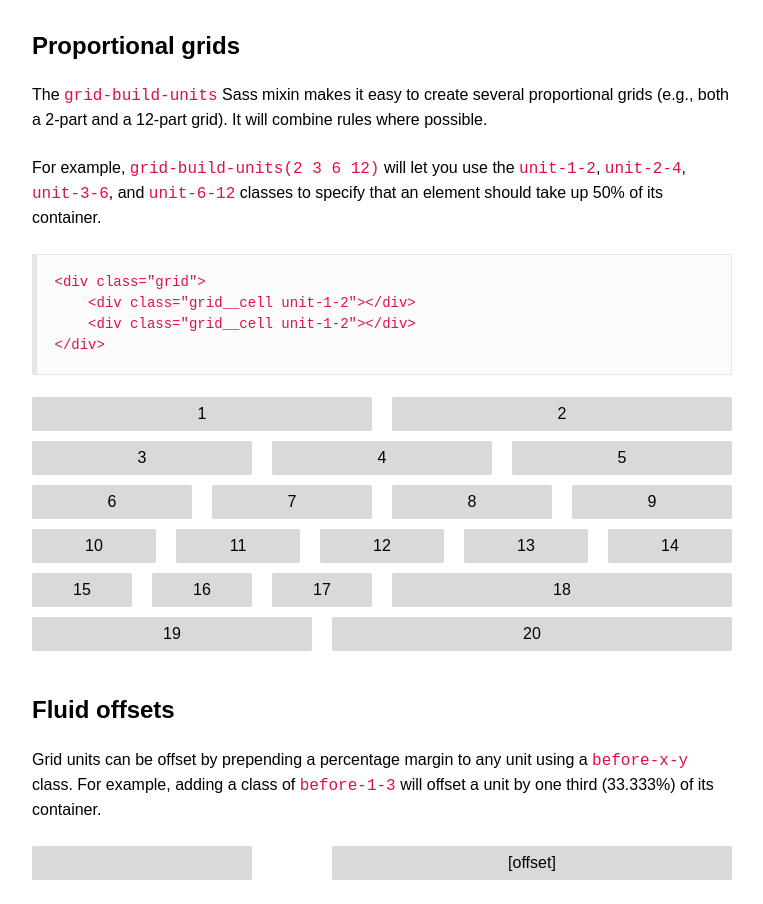
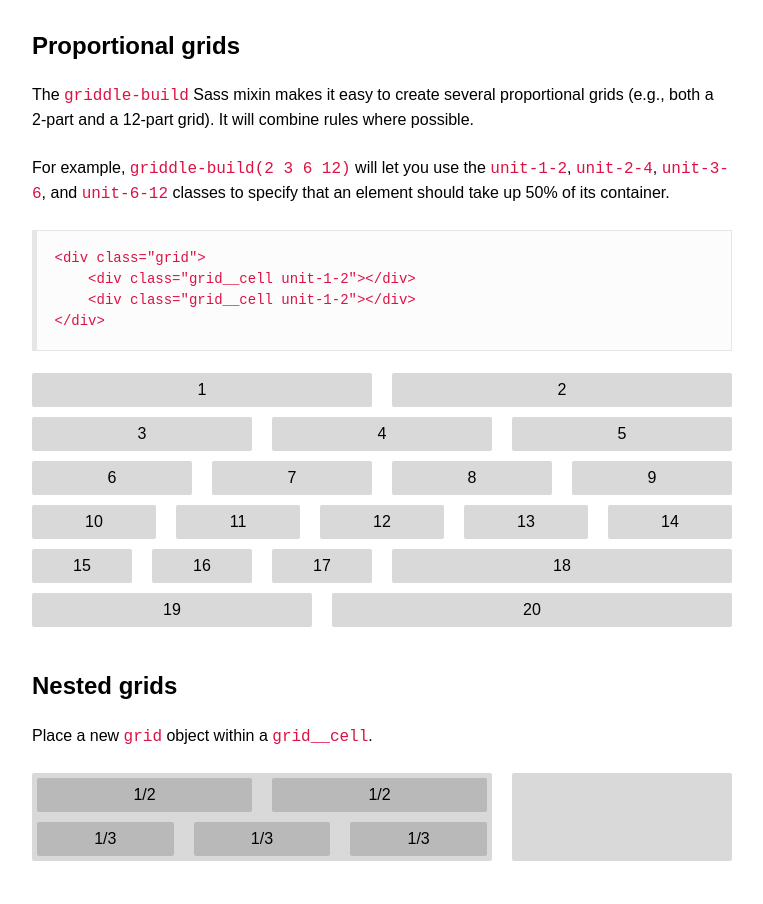
Before and after one commit to necolas/griddle, a plain HTML site: page index.html in a window 1280 px wide. Shown: the part 577-1481 px from the top of the page, without its empty margins (258-1021 px from the left). Drawn offline with Linux system fonts and the light colour scheme.

Commit message:
Quick tidy up of demo
Reflect the new mixin name and remove the part about fluid offsets.

```diff
--- a/index.html
+++ b/index.html
@@ -48,8 +48,8 @@
     </ul>
 
     <h2>Proportional grids</h2>
-    <p>The <code>grid-build-units</code> Sass mixin makes it easy to create several proportional grids (e.g., both a 2-part and a 12-part grid). It will combine rules where possible.</p>
-    <p>For example, <code>grid-build-units(2 3 6 12)</code> will let you use the <code>unit-1-2</code>, <code>unit-2-4</code>, <code>unit-3-6</code>, and <code>unit-6-12</code> classes to specify that an element should take up 50% of its container.</p>
+    <p>The <code>griddle-build</code> Sass mixin makes it easy to create several proportional grids (e.g., both a 2-part and a 12-part grid). It will combine rules where possible.</p>
+    <p>For example, <code>griddle-build(2 3 6 12)</code> will let you use the <code>unit-1-2</code>, <code>unit-2-4</code>, <code>unit-3-6</code>, and <code>unit-6-12</code> classes to specify that an element should take up 50% of its container.</p>
 
 <pre class="prettyprint"><code>&lt;div class="grid">
     &lt;div class="grid__cell unit-1-2">&lt;/div>
@@ -82,14 +82,6 @@
 
         <div class="grid__cell unit-1-3 unit-5-12--desktop"><div class="box">19</div></div>
         <div class="grid__cell unit-2-3 unit-7-12--desktop"><div class="box">20</div></div>
-    </div>
-
-    <h2>Fluid offsets</h2>
-    <p>Grid units can be offset by prepending a percentage margin to any unit using a <code>before-x-y</code> class. For example, adding a class of <code>before-1-3</code> will offset a unit by one third (33.333%) of its container.</p>
-
-    <div class="grid">
-        <div class="grid__cell unit-1-4 unit-4-12--desktop"><div class="box">&nbsp;</div></div>
-        <div class="grid__cell unit-3-4 unit-7-12--desktop before-1-12--desktop"><div class="box">[offset]</div></div>
     </div>
 
     <h2>Nested grids</h2>
```
